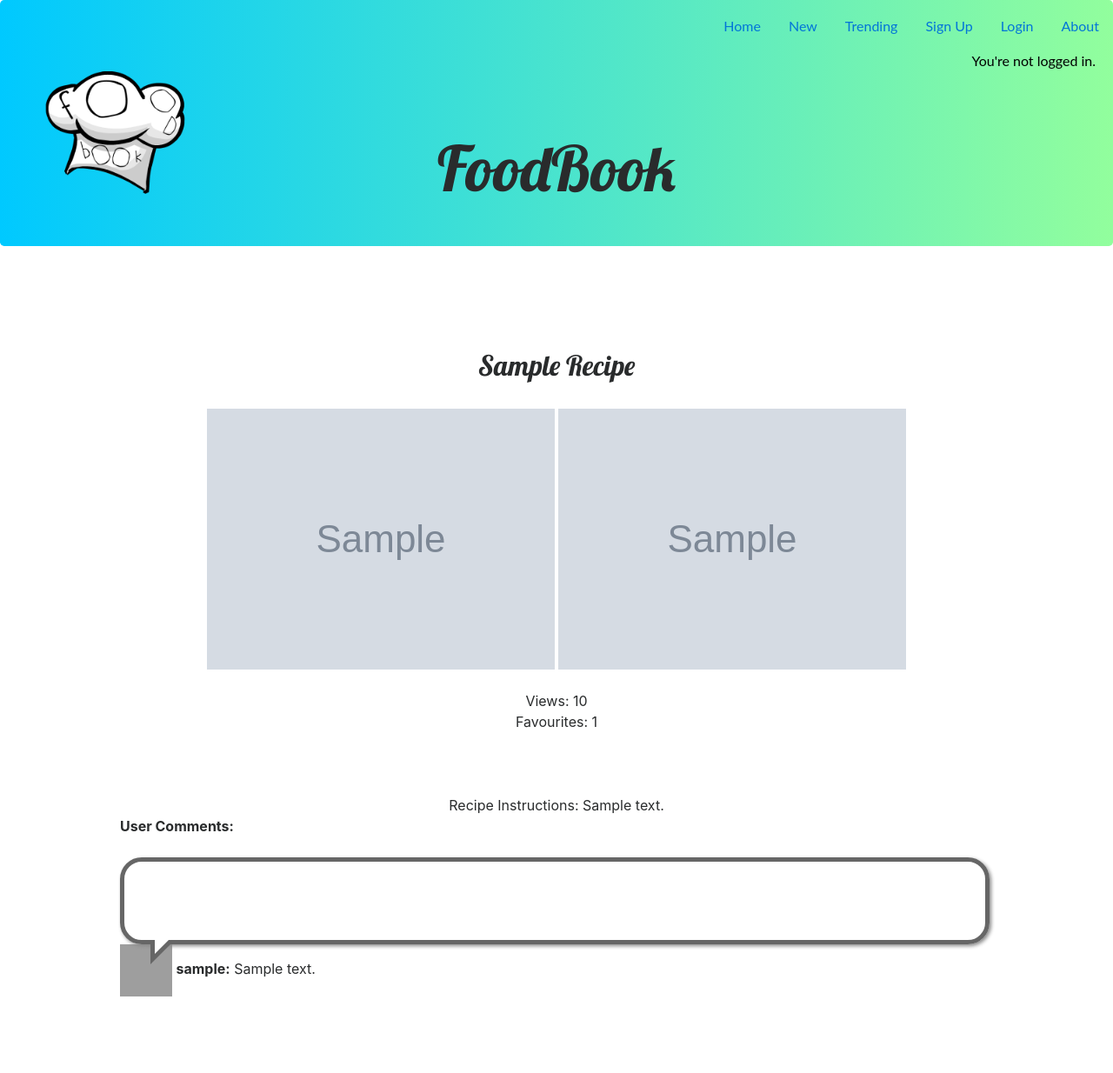
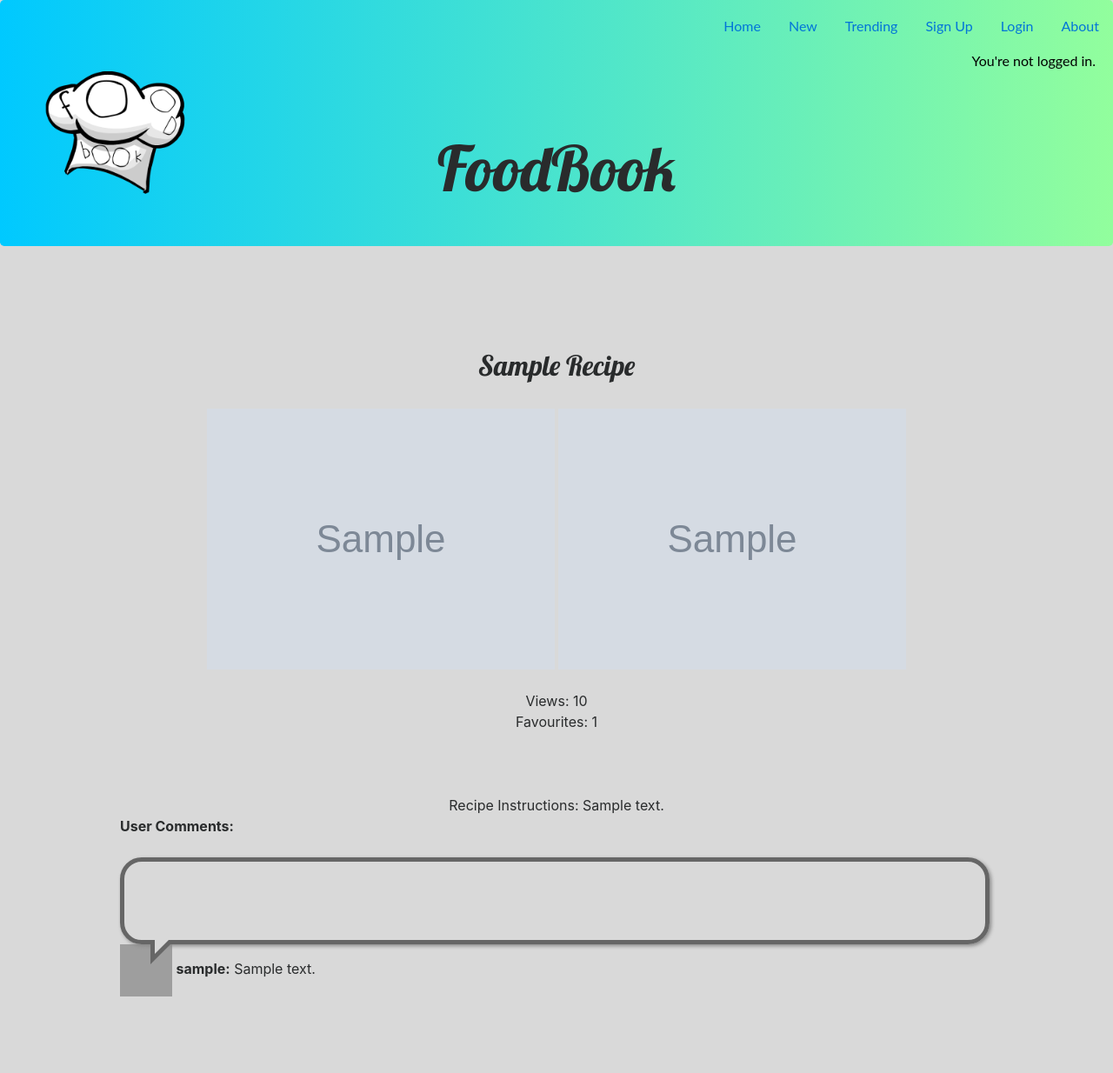
Before and after one commit to SalmanMohammadi/food_book, a Django app: a page that uses templates/foodbookapp/base.html in a window 1280 px wide. Shown: the whole page at 87% size. Run offline with Django 3.2, Linux system fonts and the light colour scheme; tables that the repository leaves empty hold one stand-in row (values such as "Sample post"); grey boxes marked "Sample" are stand-in pictures; some libraries are stand-ins or nearby versions; grey boxes are pictures that could not be loaded.

Commit message:
More CSS added e.g. background colour

```diff
--- a/static/css/basestyle.css
+++ b/static/css/basestyle.css
@@ -1,4 +1,7 @@
 
+background-color {
+    background: #e5e5e5;
+}
 /*Displays the logo in the top left.*/
 .logo{
     display:inline-block;
--- a/static/css/recipestyle.css
+++ b/static/css/recipestyle.css
@@ -56,5 +56,5 @@
   left: 35px;
   top: 90px;
   border: 8px solid;
-  border-color: #fff transparent transparent #fff;
+  border-color: #d9d9d9 transparent transparent #d9d9d9;
 }
--- a/templates/foodbookapp/base.html
+++ b/templates/foodbookapp/base.html
@@ -18,7 +18,7 @@
         <link href="https://fonts.googleapis.com/css?family=Lobster" rel="stylesheet">
 	</head>
 
-	<body>
+	<body style="background-color: #d9d9d9;">
         <div class="jumbotron">
 		<!-- Holds the logo and the site name. -->
 		<div class = "logo">
@@ -78,6 +78,7 @@
 					    <li class="nav-item">
 							<a class="nav-link" href="{% url 'about' %}">About</a>
 						</li>
+
 					{%endif%}
                 </ul>
             </nav>
--- a/templates/foodbookapp/recipe.html
+++ b/templates/foodbookapp/recipe.html
@@ -90,7 +90,8 @@
 		</div>
 		<input type = "submit" name = "submit" value = "Add comment" />
 	</form>
-
+	<br>
+	<br>
 	<form id="tag_form" method="post" action="{% url 'add_tag' recipe_slug=recipe.slug %}">
 		{% csrf_token %}
 		<input type="text" name="tag" value="add a tag" />
```
Also changed, not shown: foodbookapp/migrations/0001_initial.py, media/profile_images/laura.JPG (added).
